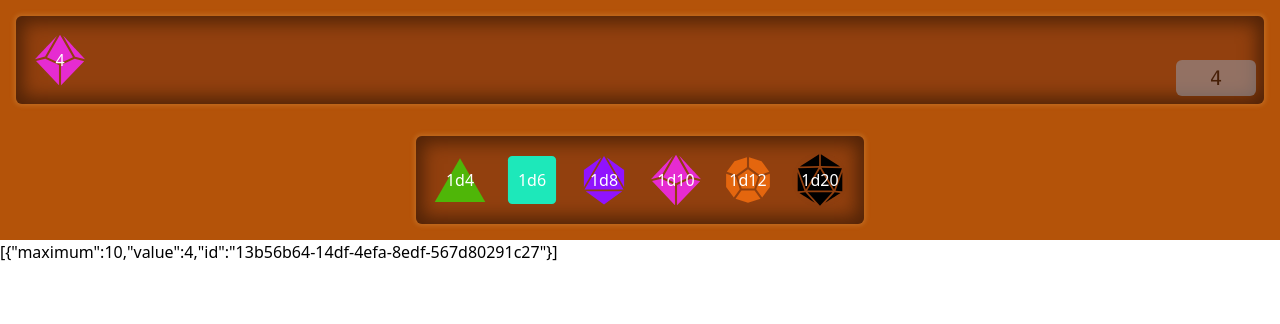
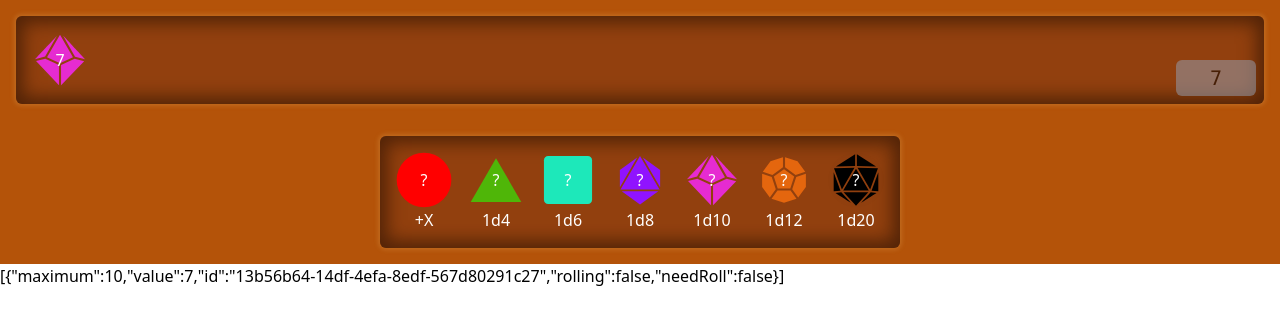
Before and after one commit to Lethargie1/Maptool-DiceTray, a Svelte app: page / in a window 1280 px wide. Shown: the top 324 px of the page. Built offline with nearby package versions, Linux system fonts and the light colour scheme; the HTML template or start-up script is replaced by a standard one.

Commit message:
proper rolling and start of flat

```diff
--- a/src/Dice.svelte
+++ b/src/Dice.svelte
@@ -1,20 +1,27 @@
 <script>
     import { DiceObj } from "./diceStore.js";
-    import importedSvgStr from "../assets/d20.svg";
 
     export let diceContent = new DiceObj(6);
     export let removeDiceAction = () => false;
-    export let allowRoll = true;
-    let rolling = false;
+    export let displayMode = false;
+    //let rolling = false;
+
+    $: if (diceContent.needRoll && diceContent.canRoll && !displayMode){
+        diceContent.needRoll = false;
+        diceContent.rolling = true;
+        setTimeout(() => {
+            diceContent.value = diceContent.roll();
+            diceContent.rolling = false;
+        }, 2000);
+    }
+
+    $: useImageAsBackground = true
 
     function handleClick(event) {
-        if (!allowRoll) return;
-        rolling = true;
+        if (displayMode) return;
+        //rolling = true;
+        diceContent.needRoll=true;
 
-        setTimeout(() => {
-            diceContent.value = diceContent.roll();
-            rolling = false;
-        }, 2000);
     }
     function handleContext(event) {
         event.preventDefault();
@@ -22,29 +29,41 @@
     }
 </script>
 
+<div class="hover:ring-2 flex flex-col items-center"
+>
 <div
-    class="bg-transparent flex justify-center items-center text-center hover:ring-2 select-none relative w-14 h-14 z-0"
+    class="bg-transparent flex justify-center items-center text-center  select-none relative w-14 h-14 z-0"
     on:click={handleClick}
     on:contextmenu={handleContext}
 >
     <img
-        class="absolute inset-0 z-10"
-        class:rotating={rolling}
+        class="z-10 w-14 h-14"
+        class:absolute={useImageAsBackground}
+        class:inset-0={useImageAsBackground}
+        class:rotating={diceContent.rolling}
         src={diceContent.svg}
         alt="Document"
     />
-    {#if allowRoll}
-        {#if !rolling}
+    {#if !displayMode}
+        {#if !diceContent.rolling}
             <div class="text-white z-20">
                 {diceContent.value}
             </div>
         {/if}
     {:else}
         <div class="text-white z-20">
-            {diceContent.display}
+            ?
         </div>
     {/if}
 </div>
+{#if displayMode}
+<div class="text-white z-20">
+    {diceContent.display}
+</div>
+{/if}
+</div>
+
+
 
 <style>
     @keyframes rotation {
--- a/src/Tray.svelte
+++ b/src/Tray.svelte
@@ -60,10 +60,10 @@
     >
         {#each PossibleDices as Rollable}
             <div
-                class=" bg-transparent flex items-center justify-center hover:ring-2 cursor-pointer"
+                class=" bg-transparent flex items-center justify-center cursor-pointer"
                 on:click={() => handleDiceAdd(Rollable)}
             >
-            <Dice  diceContent={Rollable} allowRoll={false}  />
+            <Dice  diceContent={Rollable} displayMode={true}  />
             </div>
         {/each}
     </div>
--- a/src/diceStore.js
+++ b/src/diceStore.js
@@ -1,32 +1,44 @@
 import { writable } from "svelte/store";
-import produce from "immer";
-import { immerable } from "immer"
 import { v4 as uuidv4 } from 'uuid';
+
 import importedSvgStrd20 from "../assets/d20.svg";
 import importedSvgStrd12 from "../assets/d12.svg";
 import importedSvgStrd10 from "../assets/d10.svg";
 import importedSvgStrd8 from "../assets/d8.svg";
 import importedSvgStrd6 from "../assets/d6.svg";
 import importedSvgStrd4 from "../assets/d4.svg";
+import importedSvgStrdx from "../assets/+x.svg";
 
 export class DiceObj {
-    [immerable] = true
     maximum;
     value;
     id;
+    rolling;
+    needRoll;
 
     constructor(maximum) {
         this.maximum = maximum
-        this.value = this.roll()
+        this.value = 0
         this.id = uuidv4()
+        this.rolling= false;
+        this.needRoll=true;
     }
     static from(other) {
         let newDice = new DiceObj(other.maximum)
+        if (other.maximum===0){
+            newDice.value= other.value;
+        }
         return newDice;
     }
 
     get display() {
-        return "1d" + this.maximum
+        switch (this.maximum) {
+            case 0:
+                return "+X"
+            default:
+                return "1d" + this.maximum
+        }
+
     }
 
     get svg() {
@@ -43,14 +55,32 @@ export class DiceObj {
                 return importedSvgStrd6
             case 4:
                 return importedSvgStrd4
+            case 0:
+                return importedSvgStrdx
             default:
                 return importedSvgStrd20
-
-
         }
     }
 
-    roll() { return Math.floor(Math.random() * (this.maximum)) + 1 }
+    get canRoll() {
+        switch (this.maximum) {
+            case 0:
+                return false
+            default:
+                return true
+        }
+    }
+
+    roll() {
+        switch (this.maximum) {
+            case 0:
+                return this.value
+            default:
+                return Math.floor(Math.random() * (this.maximum)) + 1
+        }
+
+    }
+
 
 }
 
@@ -63,5 +93,5 @@ export let trayContent = new writable([
 
 
 export const PossibleDices = [
-    new DiceObj(4), new DiceObj(6), new DiceObj(8), new DiceObj(10), new DiceObj(12), new DiceObj(20)
+    new DiceObj(0), new DiceObj(4), new DiceObj(6), new DiceObj(8), new DiceObj(10), new DiceObj(12), new DiceObj(20)
 ]
```
Also changed, not shown: assets/+x.svg (added).
